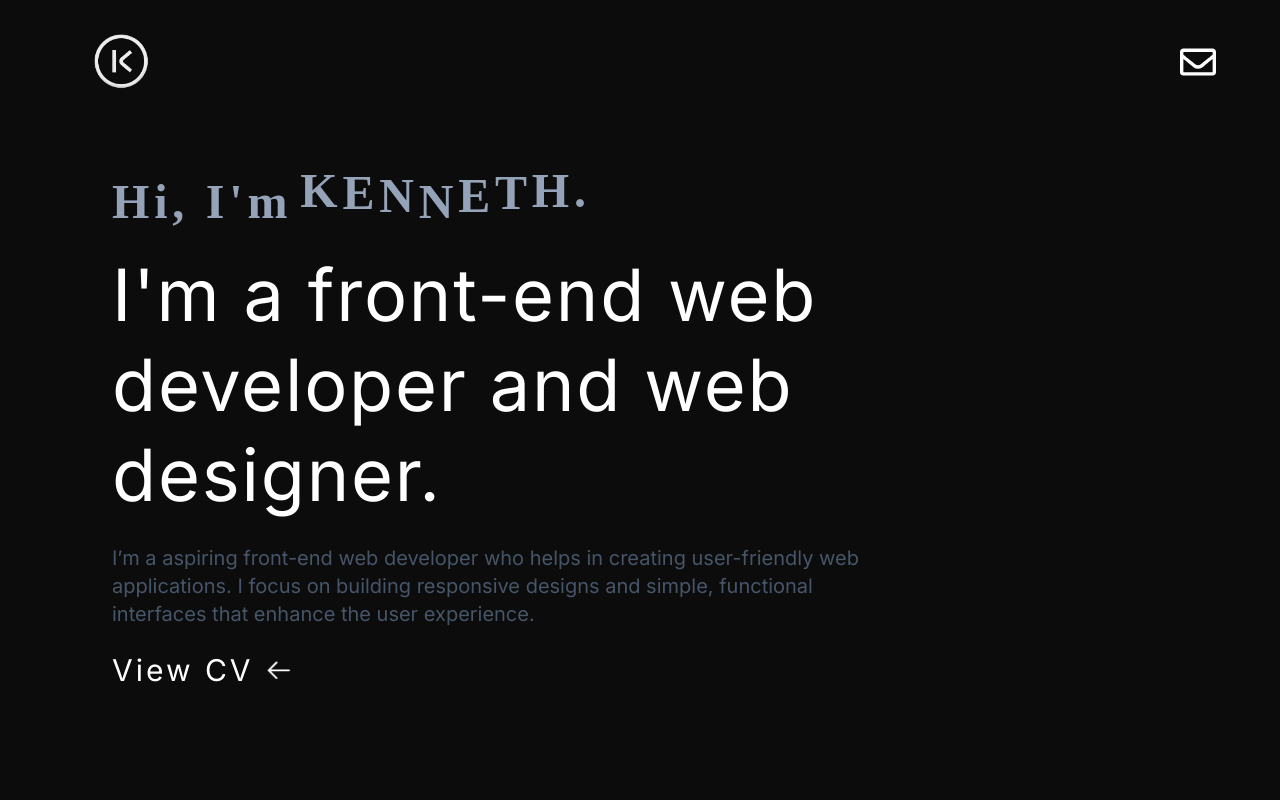
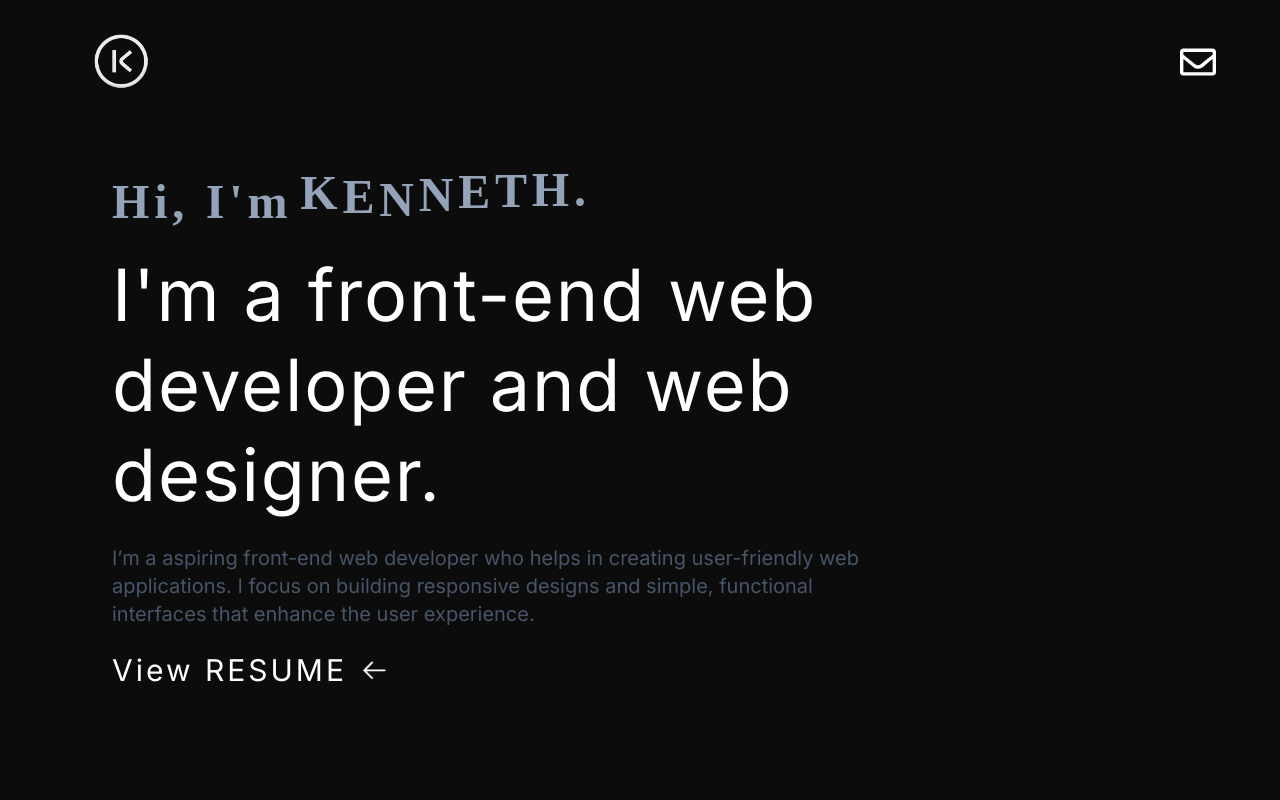
Before and after one commit to KenTubio/react-portfolio-tubio, a React (Vite) app: page / in a window 1280 px wide. Shown: the top 800 px of the page. Built offline with nearby package versions, Linux system fonts and the light colour scheme; a web font is replaced by a local one.

Commit message:
added my resume

```diff
--- a/src/App.jsx
+++ b/src/App.jsx
@@ -19,7 +19,7 @@ export default function App(){
                 <SecondSection />
                 <ThirdSection />
                 <Certificates />
-                <Experience />
+                {/* <Experience /> */}
                 <ForthSection />
                 <FooterSection />
               </>
--- a/src/components/section/first-section.jsx
+++ b/src/components/section/first-section.jsx
@@ -48,8 +48,8 @@ export function FirstSection(){
                     I’m a aspiring front-end web developer who helps in creating user-friendly web applications. I focus on building responsive designs and simple, functional interfaces that enhance the user experience.
                 </p>
 
-                <button className="text-white text-3xl flex items-center gap-2 sm:text-sm md:text-base font-inter tracking-widest hover:underline transition hover:underline-offset-8 antialiased w-fit group hover:text-slate-400" data-aos="fade-right" data-aos-duration="2000" data-aos-delay="1500" onClick={()=>{window.open('/Tubio-cv.png', '_blank')}}>
-                    View CV
+                <button className="text-white text-3xl flex items-center gap-2 sm:text-sm md:text-base font-inter tracking-widest hover:underline transition hover:underline-offset-8 antialiased w-fit group hover:text-slate-400" data-aos="fade-right" data-aos-duration="2000" data-aos-delay="1500" onClick={()=>{window.open('images/Kenneth_Tubio_Resume.pdf', '_blank')}}>
+                    View RESUME
                     <span className="transition animate-asideL"><GoArrowLeft /></span>
                 </button>
 
```
Also changed, not shown: 1 other file (tests, documents, lock files or other folders).
